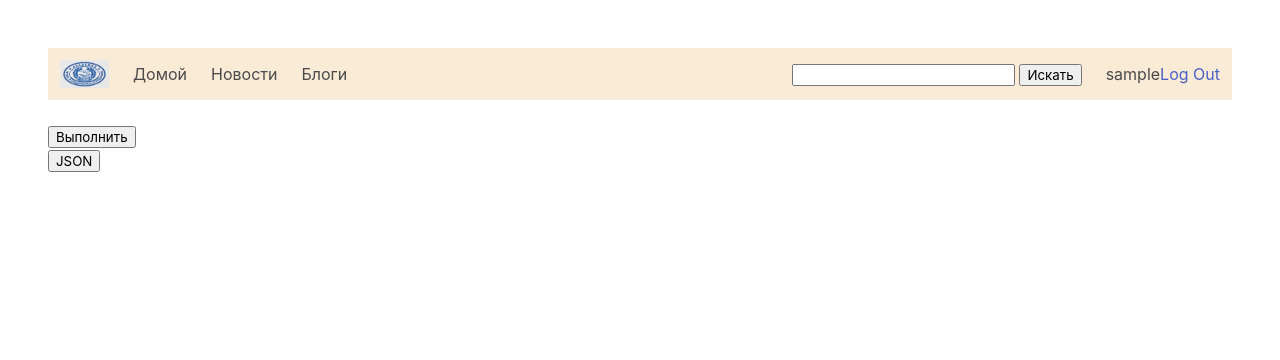
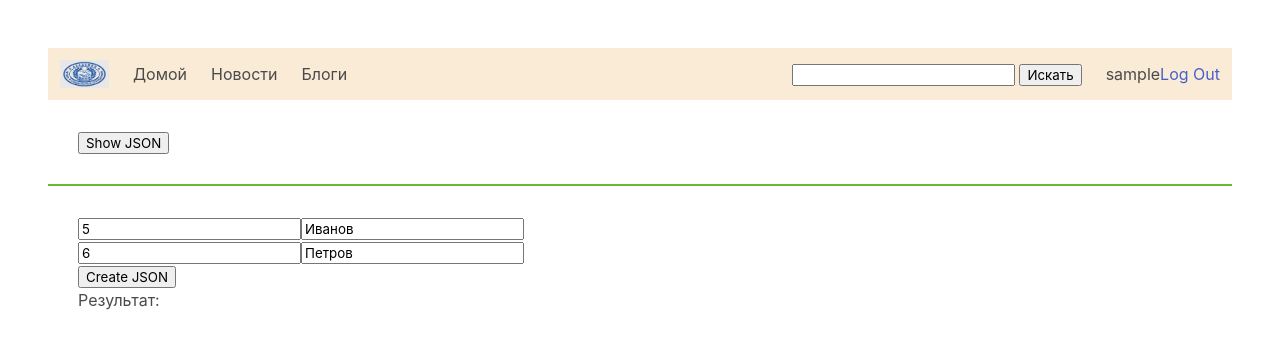
Before and after one commit to vlakondra/flaskstart, a Flask app: page /blog/check in a window 1280 px wide. Shown: the top 360 px of the page. Run offline with Flask 2, Linux system fonts and the light colour scheme; the visitor is signed in with stand-in values (Sample User, id 1); data comes from the database, SQL or seed files in the repository; data that the repository does not hold is empty; some libraries are stand-ins or nearby versions.

Commit message:
did JSON

```diff
--- a/app/blog/blog_routes.py
+++ b/app/blog/blog_routes.py
@@ -5,6 +5,8 @@ from werkzeug.exceptions import abort
 
 from app.auth.auth_routes import login_required
 from app.db import get_db
+
+import json
 
 bp_blog = Blueprint('blog', __name__,url_prefix='/blog',template_folder="templates")
 
@@ -58,13 +60,21 @@ def jscheck():
 
    if request.method=='POST':
         db = get_db()
-        a=request.form.getlist("data[]")
-        print('A',a)
-        for x in a:
-            print('blog id: ',x)
+        keys=request.form.keys() #получим все ключи
+
+        lst_keys= list(keys) #преобразуем их в список
+        key = lst_keys[0] #возьмем 1-й и единственный ключ
+        #этот ключ представляет строковое выражение исходного массива объектов
+        jsn  = json.loads(key) # построим JSON-объект из строки
+        print('JSON ', jsn)
+
+        for x in jsn['arr']: # arr - это единственный ключ; его значение - список
+            print('curr obj: ',x)
+            x['name'] =x['name'].upper()
+            x['age']+=5
 
 
-   return jsonify(result='OK')
+   return jsonify(result=jsn['arr'])
 
 
 
--- a/app/blog/templates/blog/check.html
+++ b/app/blog/templates/blog/check.html
@@ -1,55 +1,101 @@
 {% extends "layout.html" %}
 
 {% block content %}
-  <form id="bfrm" action ={{url_for('blog.check')}} method="POST">
-    <table class="table is-bordered is-striped is-hoverable is-fullwidth">
-    {% for post in posts %}
+
+<div style="margin: 30px">
+  <div id="tbl" style="margin: 30px">
+  </div>
+
+  <button id="show_btn">Show JSON</button>
+</div>
+
+<hr style="background-color: #68b831;">
+
+<div style="margin: 30px">
+
+  <table id="people">
     <tr>
       <td>
-         {{post['username']}}
+        <input type="text" name="id" value="5">
       </td>
       <td>
-        {{post['title']}}
+        <input type="text" name="fam" value="Иванов">
+      </td>
+    </tr>
+    <tr>
+      <td>
+        <input type="text" name="id" value="6">
       </td>
       <td>
-        <input type="checkbox" class="checkbox" name="check" {{'checked' if post.del else ''}} value={{post.id}}>
+        <input type="text" name="fam" value="Петров">
       </td>
     </tr>
-    {%endfor%}
   </table>
-  <input type="submit" value="Выполнить">
+  <button id="create_btn">Create JSON</button>
+  <div id="js_result">
+    Результат:
+  </div>
+</div>
 
-</form>
-<button id ="jbtn">JSON</button>
 <script>
-  $(function(){
+  $(function () {
 
-
-    $("#jbtn").click(function(){
-  var arr=[];
-  var farr = $('#bfrm').serializeArray()
-  console.log(farr)
-
-  $(".checkbox").each(function(){
-    //console.log($(this).children()[1])
-    console.log($(this).prop('checked'))
-    arr.push($(this).val());
-  });
+    $("#show_btn").click(function () {
+      var ttt = [
+        { id: 1, name: 'Иванов', age: 22 },
+        { id: 2, name: 'Петров', age: 23 },
+        { id: 3, name: 'Сидоров', age: 21 }
+      ];
 
       $.ajax({
-    url:'{{url_for("blog.jscheck")}}',
-    type:'post',
-    data:{data:arr},
-    success:function(res){
-      if(res['result']=='OK'){
-         console.log("rres",res)
+        url: '{{url_for("blog.jscheck")}}',
+        type: 'post',
+        data: JSON.stringify({ arr: ttt }),
+        success: function (res) {
+          if (res['result']) {
+            console.log("rres", res)
+            var tbl = '<table class="table is-bordered">'
+            //Рендеринг json-результата
+            $.each(res['result'], function (k, v) {
+              console.log(k, v)
+              // tbl += '<tr><td>' + v.id + '</td><td>' + v.name + '</td></tr>';
+              tbl += `<tr><td>${v.id}</td><td>${v.name}</td><td>${v.age}</td></tr>`
+            })
+            tbl += "</table>"
+            $('#tbl').append(tbl);
             //window.location.replace("{{url_for('blog.index')}}");
-
           }
         }
       });
+    });
 
-});
+    $("#create_btn").click(function () {
+      arr = []
+      $.each($("#people tr"), function () {
+        var $row = $(this), rowObj = {};
+        // console.log($row)
+
+        $.each($("td", $row), function () {
+          var inp = $(this).children("input");
+
+          console.log(inp, $(inp).prop('name'), $(inp).prop('value'))
+
+          rowObj[$(inp).prop('name')] = $(inp).prop('value') // => {id:5, name:'Иванов' }
+          // console.log('rowObj', rowObj)
+        })
+        arr.push(rowObj)
+        console.log(arr)
+
+        jsn = JSON.stringify({ people: arr })
+        console.log(jsn)
+
+
+      })
+      $("#js_result p").empty()
+      $("#js_result").append('<p>' + jsn + '</p>')
+
+    })
+
 
 
 
```
Also changed, not shown: app/general/templates/general/session.html (+20 -13 lines), README.md. Lines whose indentation alone changed are shown as unchanged.
